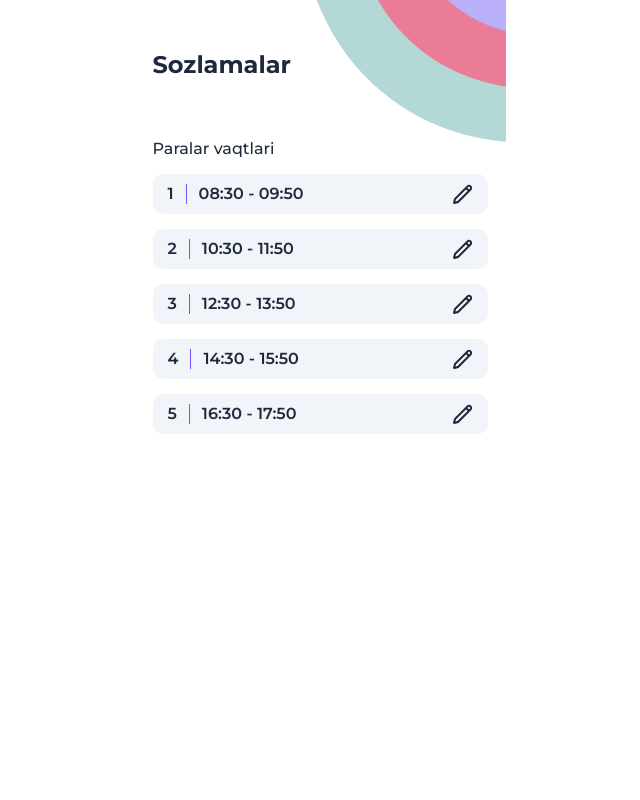
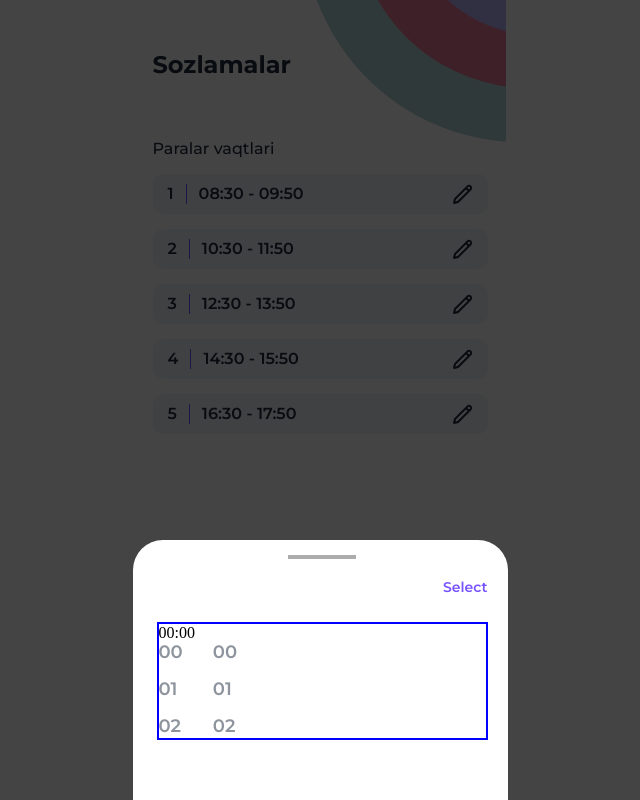
Before and after one commit to Tolkinxon/lesson_schedule, a React (Create React App) app: page /configure-time-lessons in a window 1280 px wide. Shown: the whole page, without its empty margins (320-960 px from the left). Built offline with nearby package versions, Linux system fonts and the light colour scheme; data requests are answered from the project's data file.

Commit message:
some hours editing added

```diff
--- a/src/components/ConfigureTimeLessons.jsx
+++ b/src/components/ConfigureTimeLessons.jsx
@@ -1,11 +1,13 @@
 import ConfigureTimeLessonsItem from './ConfigureTimeLessonsItem';
 import { useEffect, useState } from 'react';
 import { useHttp }  from '../hooks/useHttp';
+import { retry } from '@reduxjs/toolkit/query';
 
 
 const ConfigureTimeLessons = () => {
 
     const [isOpenEditTimeSection, setIsOpenEditTimeSection] = useState(false)
+    const [changeIndex, setChangeIndex] = useState(0)
 
     const { request } = useHttp()
 
@@ -29,6 +31,15 @@ const ConfigureTimeLessons = () => {
     })
 
 
+    function generatorTimes(limitTime) {
+        const generatedTimes = []
+        for(let i = 0; i < limitTime; i++){
+            const time = (`${i}`.length == 2 ? `${i}`:`0${i}`)
+            generatedTimes.push(<li className='editing-time__item' key={i} >{ time }</li>)
+        }
+        return generatedTimes
+    }
+
 
     return (
         <>
@@ -47,20 +58,29 @@ const ConfigureTimeLessons = () => {
                     </ul>
                 </div>
 
-                <section className='editing-time' style={{display: isOpenEditTimeSection ? 'block':'none'}}>
+                <section className='editing-time' style={{display: isOpenEditTimeSection ? '':''}}>
                     <div className='container editing-time__container'>
                         <div className='editing-time__line'></div>
 
                         <p className='editing-time__text' onClick={() => setIsOpenEditTimeSection(prev => prev = !prev)}> Select </p>
 
-                        <div className='editing-time__wrapper'>
-                            <ul className='editing-time__start-list'>
+                        <div className='editing-time__wrapper' onClick={() => setChangeIndex(prev => prev -= 1)}>
+                            <div>
+                                <p className='editing-time__selected-for-start'>00:00</p>
+                                <div className='editing-time__start-list-wrapper'>
+                                    <ul className='editing-time__start-list-for-hour' >
+                                        { generatorTimes(24) }
+                                    </ul>
+                                    <ul className='editing-time__start-list-for-minute' >
+                                        { generatorTimes(60) }
+                                    </ul>
+                                </div>
+                            </div>
 
-                            </ul>
 
-                            <ul className='editing-time__end-list'>
-
-                            </ul>
+                            {/* <ul className='editing-time__end-list'>
+                            { generatorTimes(60) }
+                            </ul> */}
                         </div>
                     </div>
                 </section>
--- a/src/css/index.css
+++ b/src/css/index.css
@@ -913,5 +913,32 @@ h1, h2, h3, h4, h5, h6, p {
   cursor: pointer;
 }
 .editing-time__wrapper {
+  width: 100%;
   display: flex;
+  gap: 10px;
+  border: 2px solid blue;
+}
+.editing-time__start-list-wrapper {
+  display: flex;
+  gap: 30px;
+}
+.editing-time__start-list-for-hour, .editing-time__start-list-for-minute {
+  max-width: 40px;
+  height: 96px;
+  overflow-y: scroll;
+}
+.editing-time__start-list-for-hour::-webkit-scrollbar, .editing-time__start-list-for-minute::-webkit-scrollbar {
+  background-color: transparent;
+}
+.editing-time__item {
+  height: 22px;
+  font-family: "Montserrat", sans-serif;
+  font-size: 18px;
+  font-weight: 600;
+  line-height: 21.94px;
+  text-align: left;
+  color: rgba(30, 41, 59, 0.5);
+}
+.editing-time__item + .editing-time__item {
+  margin-top: 15px;
 }/*# sourceMappingURL=index.css.map */
--- a/src/scss/all-components/_editing-time.scss
+++ b/src/scss/all-components/_editing-time.scss
@@ -41,12 +41,44 @@
     }
 
     &__wrapper {
+        width: 100%;
         display: flex;
+        gap: 10px;
+        border: 2px solid blue;
+
+
     }
 
-    &__start-list {
+    &__start-list-wrapper {
+        display: flex;
+        gap: 30px;
     }
 
-    &__end-list {
+    &__start-list-for-hour, &__start-list-for-minute {
+        max-width: 40px;
+        height: 96px;
+        overflow-y: scroll;
+
+        &::-webkit-scrollbar {
+            background-color: transparent;
+        }
+
+    }
+
+    // &__end-list {
+    // }
+
+    &__item {
+        height: 22px;
+        font-family: 'Montserrat', sans-serif;
+        font-size: 18px;
+        font-weight: 600;
+        line-height: 21.94px;
+        text-align: left;
+        color: rgba(30, 41, 59, 0.5);
+    }
+
+    &__item + &__item {
+        margin-top: 15px;
     }
 }
```
Also changed, not shown: 1 other file (tests, documents, lock files or other folders).
